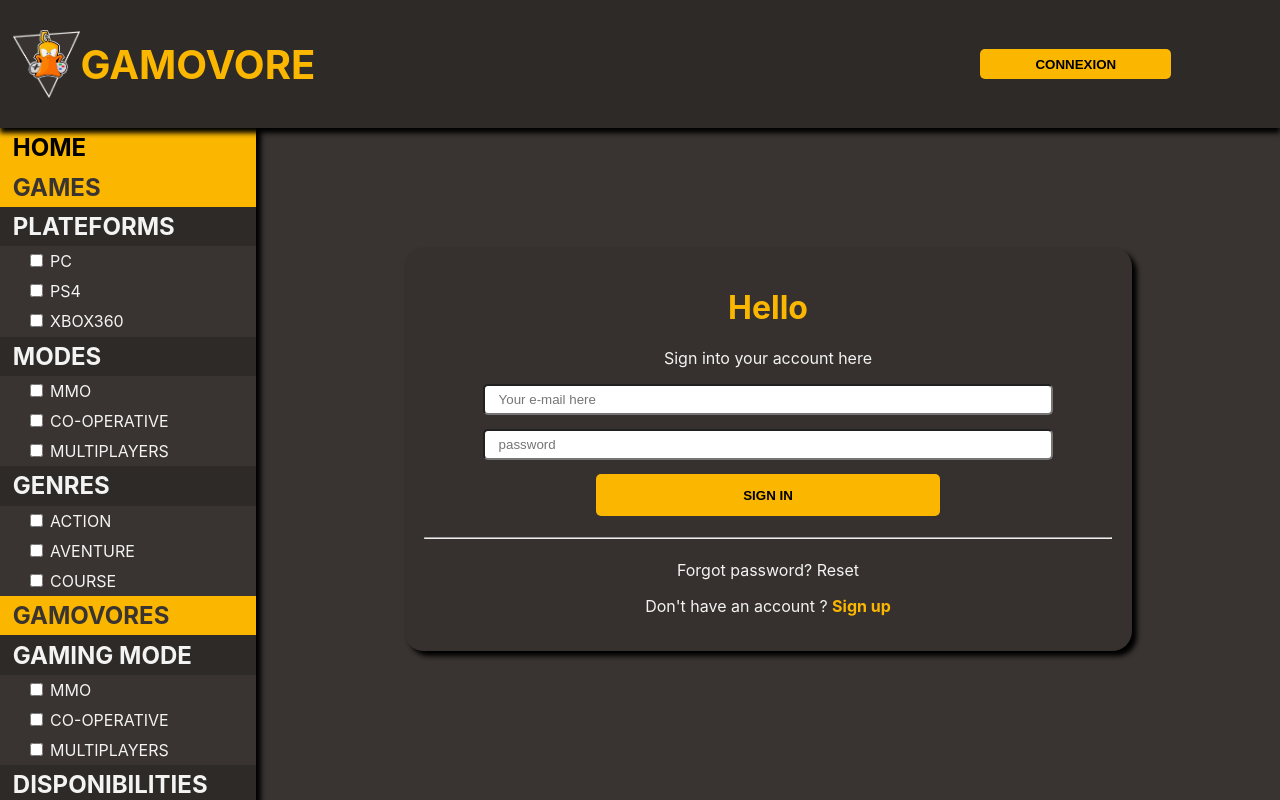
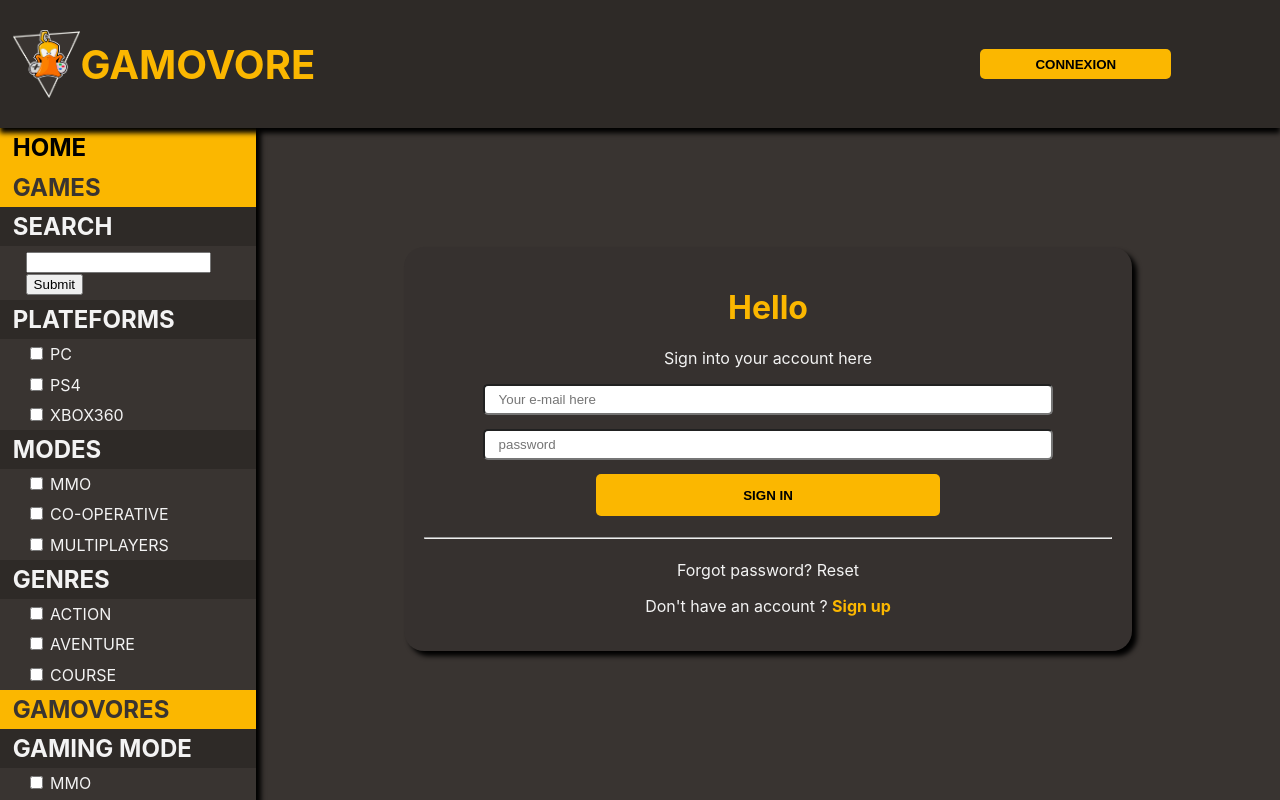
Before and after one commit to WildCodeSchool/Lyon-js-202005-project-gamovore, a React (Create React App) app: page /sign-in in a window 1280 px wide. Shown: the top 800 px of the page. Built offline with nearby package versions, Linux system fonts and the light colour scheme; no server answers.

Commit message:
midpoint

```diff
--- a/src/App.js
+++ b/src/App.js
@@ -11,7 +11,7 @@ import SignUpForm from "./components/SignUpForm";
 import GameListBox from "./containers/GameListBox";
 import GameItem from "./components/GameItem";
 import ProfilPage from "./containers/ProfilPage";
-
+import { GameListProvider } from "./context/GameListContext";
 const App = () => {
   return (
     <Router>
@@ -19,6 +19,7 @@ const App = () => {
         <GridLayout>
           <HeaderBox />
 
+          <GameListProvider>
             <SidebarBox />
 
             <Main>
@@ -30,6 +31,7 @@ const App = () => {
                 <Route path="/profil" component={ProfilPage} />
               </Switch>
             </Main>
+          </GameListProvider>
           <FooterBox />
         </GridLayout>
       </UserProvider>
--- /dev/null
+++ b/src/components/SearchBar.js
@@ -0,0 +1,31 @@
+import React, { useState, useContext } from "react";
+import CallIgdb from "../containers/CallIgdb";
+import { GameListContext } from "../context/GameListContext";
+// j'aimerais bien lui donner ce style https://codepen.io/himalayasingh/pen/dqjLgO
+
+const SearchBar = () => {
+  const { data, setData } = useContext(GameListContext);
+  const [search, setSearch] = useState(data);
+
+  const onChange = (e) => {
+    setSearch(inputToRequest(e.target.value));
+  };
+
+  const onSubmit = () => {
+    setData(search);
+  };
+  // transform into api request
+  const inputToRequest = (string) =>
+    "search " +
+    `"${string}"; ` +
+    "fields name, summary, cover.url, genres.name, platforms.platform_logo.url ,platforms.name, themes.name, game_modes.name  ; limit 20; where total_rating_count>=80;";
+
+  return (
+    <form onSubmit={onSubmit}>
+      <input type="input" onChange={onChange} />
+      <input type="submit" />
+    </form>
+  );
+};
+
+export default SearchBar;
--- a/src/containers/CallIgdb.js
+++ b/src/containers/CallIgdb.js
@@ -29,7 +29,7 @@ const CallIgdb = (dataCallIgdb) => {
         });
     }
   }, [loading, gameList, dataCallIgdb]);
-
+  console.log(dataCallIgdb);
   return { gameList, loading };
 };
 
--- a/src/containers/GameListBox.js
+++ b/src/containers/GameListBox.js
@@ -1,23 +1,21 @@
 import React, { useState, useContext, useEffect } from "react";
 import FirebaseContext from "../firebase-config/FirebaseContext";
 import { UserContext } from "../context/UserContext";
+import { GameListContext } from "../context/GameListContext";
 import GameCard from "../components/GameCard";
 import Title from "../style/Title";
 import Loading from "../style/Loading";
 import LoadingImg from "../style/LoadingImg";
 import GameListLayout from "../style/GameListLayout";
 import CallIgdb from "./CallIgdb";
-
 const GameListBox = (props) => {
   const firebase = useContext(FirebaseContext);
   const { setUser } = useContext(UserContext);
 
   const [authUser, setAuthUser] = useState(null);
 
-  const dataCallIgdb =
-    "fields name, summary, cover.url, genres.name, platforms.platform_logo.url ,platforms.name, themes.name, game_modes.name  ; limit 20; where total_rating_count>=80;";
-  const { gameList, loading } = CallIgdb(dataCallIgdb);
-
+  const { data, setData } = useContext(GameListContext);
+  const { gameList, loading } = CallIgdb(data);
   useEffect(() => {
     let listener = firebase.auth.onAuthStateChanged((user) => {
       user ? setAuthUser(user) : props.history.push("/sign-in");
--- a/src/containers/Sidebar.js
+++ b/src/containers/Sidebar.js
@@ -3,6 +3,7 @@ import SidebarMenu from "../style/SidebarMenu";
 import SidebarSubMenu from "../style/SidebarSubMenu";
 import SidebarItemMenu from "../style/SidebarItemMenu";
 import Linked from "../style/Linked";
+import Searchbar from "../components/SearchBar";
 
 const Sidebar = () => {
 	//   let games = {
@@ -28,6 +29,14 @@ const Sidebar = () => {
 			</SidebarMenu>
 			<SidebarMenu>
 				<SidebarItemMenu>GAMES</SidebarItemMenu>
+				<SidebarSubMenu>
+					<SidebarItemMenu>Search</SidebarItemMenu>
+					<SidebarSubMenu>
+						<SidebarItemMenu>
+            <Searchbar />
+						</SidebarItemMenu>
+					</SidebarSubMenu>
+				</SidebarSubMenu>
 				<SidebarSubMenu>
 					<SidebarItemMenu>PLATEFORMS</SidebarItemMenu>
 					<SidebarSubMenu>
--- /dev/null
+++ b/src/context/GameListContext.js
@@ -0,0 +1,16 @@
+import React, { useState } from "react";
+
+const dataCallIgdb =
+  "fields name, summary, cover.url, genres.name, platforms.platform_logo.url ,platforms.name, themes.name, game_modes.name  ; limit 20; where total_rating_count>=80;";
+
+export const GameListContext = React.createContext(dataCallIgdb);
+
+export const GameListProvider = (props) => {
+  const [data, setData] = useState(dataCallIgdb);
+
+  return (
+    <GameListContext.Provider value={{ data, setData }}>
+      {props.children}
+    </GameListContext.Provider>
+  );
+};
```
Lines whose indentation alone changed are shown as unchanged.
